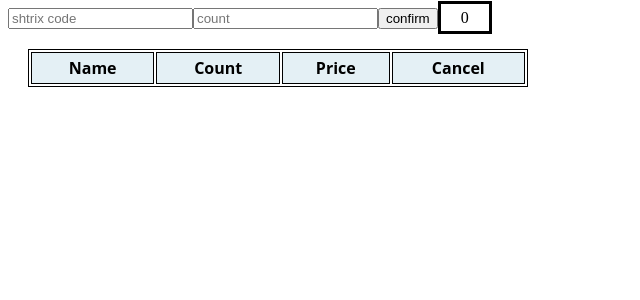
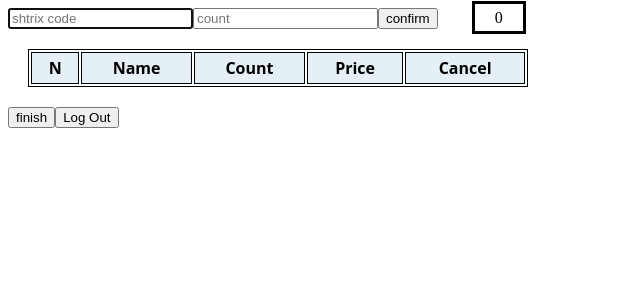
Before and after one commit to SevakMat/offline_shop, a React (Create React App) app: page /workarea in a window 1280 px wide. Shown: the top 300 px of the page, without its empty margins (0-640 px from the left). Built offline with nearby package versions, Linux system fonts and the light colour scheme; sample sign-in values are in the browser's storage.

Commit message:
naxnakan tesq

```diff
--- a/package.json
+++ b/package.json
@@ -8,8 +8,11 @@
     "@testing-library/user-event": "^12.1.10",
     "react": "^17.0.2",
     "react-dom": "^17.0.2",
+    "react-redux": "^7.2.5",
     "react-router-dom": "^5.3.0",
     "react-scripts": "4.0.3",
+    "react-usestateref": "^1.0.5",
+    "redux": "^4.1.1",
     "web-vitals": "^1.0.1"
   },
   "scripts": {
--- a/src/App.js
+++ b/src/App.js
@@ -1,22 +1,28 @@
 import Login from "./login"
-import {Route} from "react-router-dom"
+import {Route,Switch,Redirect} from "react-router-dom"
 import WorkArea from './workArea';
 
 
 function App() {
-  return (
-    <div>
 
-      <Route path="/login">
-        <Login/>
-      </Route>
 
-      <Route  path="/workarea">
-        <WorkArea/>
-      </Route>
+  const isLogin = localStorage.getItem("logined");
+  function Routers(){
 
-    </div>
-  );
+    return(
+      <Switch>
+        <Route exact path="/login">
+          {!isLogin ? <Login/>:<Redirect to="/workarea"/> }
+        </Route>
+
+        <Route exact path="/workarea">
+          {isLogin ? <WorkArea/>: <Redirect to="/login"/>}
+        </Route>
+      </Switch>
+
+    )
+  }
+  return <Routers/>
 }
 
 export default App;
--- a/src/db/db.js
+++ b/src/db/db.js
@@ -1,15 +1,18 @@
 export let array = [{
   type:"milk",
   price:500,
-  code:"1111"
+  code:"1111",
+  count:0
 },
 {
   type:"meat",
   price:3000,
-  code:"2222"
+  code:"2222",
+  count:0
 },
 {
   type:"bred",
   price:300,
-  code:"3333"
+  code:"3333",
+  count:0
 }]
--- /dev/null
+++ b/src/finish.js
@@ -0,0 +1,29 @@
+import "./style.css"
+
+import {useRef,useState,useEffect} from "react"
+
+function Finish({price,goBack}){
+
+  const inputPrice = useRef()
+  const [result,setResult] = useState('')
+
+  function confirm(){
+    let zdachi =parseInt(inputPrice.current.value )-price
+      setResult(zdachi)
+  }
+  useEffect(() => {
+    inputPrice.current.focus();
+  }, []);
+
+  return(
+    <div className="finishArea">
+      <div>dzer arevtri arjeqy - {price}</div>
+      <input ref = {inputPrice} placeholder="input price"/>
+      <button onClick={confirm}>hastatel ardyunqy</button>
+      <div>{result}</div>
+      <button onClick = {goBack}>go back</button>
+    </div>
+  )
+}
+
+export default Finish
--- a/src/index.js
+++ b/src/index.js
@@ -2,13 +2,17 @@ import React from 'react';
 import ReactDOM from 'react-dom';
 import App from './App';
 import { BrowserRouter as Router } from "react-router-dom";
+import store from "./store.js"
+import {Provider} from "react-redux"
 
 ReactDOM.render(
   <React.StrictMode>
 
-    <Router>
-      <App />
-    </Router>
+    <Provider store={store}>
+      <Router>
+        <App />
+      </Router>
+    </Provider>
 
 
   </React.StrictMode>,
--- a/src/items.js
+++ b/src/items.js
@@ -1,18 +1,15 @@
 import "./style.css"
 
-function Items({test}){
+function Items({test, cancleItem}){
 
-  function cancleItem(){
-    console.log(3333);
 
-  }
 
   function renderItems(itemList){
-
     return (
       <table  className="itemsArea">
             <thead>
               <tr>
+                <th>N</th>
                 <th>Name</th>
                 <th>Count</th>
                 <th>Price</th>
@@ -22,12 +19,15 @@ function Items({test}){
             </thead>
         {itemList.map((item,i) => {
           return(
+            <tbody key = {i}>
               <tr key={i}>
+                <th>{item.n}</th>
                 <th >{item.type}</th>
                 <td>{item.count}</td>
                 <td>{item.price}</td>
-                <td onClick={cancleItem}>X</td>
+                <td onClick={cancleItem}>{item.x}</td>
               </tr>
+            </tbody>
           )
         })}
       </table>
--- a/src/login.js
+++ b/src/login.js
@@ -1,5 +1,5 @@
 import {useHistory } from "react-router-dom";
-import {useRef} from "react"
+import {useRef,useEffect} from "react"
 
 function Login(){
 
@@ -8,19 +8,23 @@ function Login(){
   const emailInput = useRef(null)
   const passInput = useRef(null)
 
+
   function submit(){
 
-    console.log(passInput.current.value);
-    console.log(emailInput.current.value);
+    localStorage.setItem("logined",1)
+    history.push('/workarea');
+    window.location.reload()
+  }
 
-    history.push(`/workarea`);
-  }
+  useEffect(() => {
+    emailInput.current.focus();
+  }, []);
 
   return(
     <div className="App">
-    <input ref={emailInput} type = "email"/>
-    <input ref={passInput} type = "password"/>
-    <button onClick ={submit}  type = "submit"> Submit</button>
+    <input ref={emailInput}/>
+    <input ref={passInput} />
+    <button onClick ={submit}  type = "submit"> log in</button>
  </div>
 
   )
--- a/src/service/servise.js
+++ b/src/service/servise.js
@@ -3,12 +3,15 @@ import {array} from "../db/db"
 
 function getItem(code){
 
-  for(let i =0;i<array.length;i++){
+  for(let i = 0; i < array.length; i++){
     if(array[i].code === code){
-      console.log("ka");
-      return array[i]
-    }else{
-      console.log("chka nman ban ");
+      let x = {
+        type:array[i].type,
+        price:array[i].price,
+        code:array[i].code,
+        count:array[i].count
+      }
+      return x
     }
   }
 }
--- /dev/null
+++ b/src/store.js
@@ -0,0 +1,21 @@
+import {createStore} from "redux"
+
+
+const Store = createStore(function(state,action){
+  if(action.type === "changeName"){
+    return{
+      ...state,
+      isLogin:{
+        check:action.payload
+      }
+    }
+  }
+
+  return state
+},{
+  price:{
+    check:0
+  }
+})
+
+export default Store;
--- a/src/style.css
+++ b/src/style.css
@@ -1,7 +1,7 @@
 .price{
   border: 3px solid black;
   padding: 5px 20px;
-  margin: auto;
+  margin-left: 34px;
 }
 .item{
   border: 2px solid black;
@@ -24,3 +24,11 @@ th, td {
   border: 1px solid black;
   padding:4px 6px;
 }
+.finishArea{
+  border: 4px solid black;
+  margin: 80px;
+  padding: 20px;
+}
+.finishArea > * {
+  margin: 10px 5px;
+}
--- a/src/workArea.js
+++ b/src/workArea.js
@@ -1,76 +1,114 @@
+import "./style.css"
+
 import Items from "./items"
+import getItem from "./service/servise"
+import Finish from "./finish"
 
-import "./style.css"
-import {useState,useRef} from "react"
+import {useHistory } from "react-router-dom";
+import {useState,useRef,useEffect} from "react"
 
-import getItem from "./service/servise"
+
 
 function WorkArea(){
 
   const [sumPrice, setSumPrice] = useState(0)
-  const ShtrixCod = useRef(null);
+  const shtrixCod = useRef(null);
   const countInput = useRef(null);
-
+  const history = useHistory()
   const [itemList, setItemList]=useState([])
-  const [worning, setWorning]=useState('')
+  const [warning, setWarning]=useState('')
+  const [isFinish,setIsFinish]=useState(false)
 
   function setItemInItemList(tempItem){
-    if(tempItem===undefined){
-      setWorning("worning")
+
+    function addOrChange(temp){
+      let rrr = false
+      for(let i = 0 ; i < itemList.length; i++) {
+        if(itemList[i].type === temp.type){
+          rrr = true
+          itemList[i].count = itemList[i].count + temp.count
+          setItemList(itemList);
+        }
+      }
+      if(!rrr){
+        setItemList(itemList=>[...itemList,temp])
+      }
+    }
+
+    if(!tempItem){
+      setWarning("warning")
     }
     else{
-      setWorning("")
-
+      setWarning("")
       if(countInput.current.value===''){
         let newSumPrice = sumPrice + tempItem.price
         setSumPrice(newSumPrice)
-        tempItem["count"]=1
+        tempItem.count = 1
       }
       else{
         let newSumPrice = sumPrice + tempItem.price*countInput.current.value
         setSumPrice(newSumPrice)
-
-        tempItem["count"]= + countInput.current.value
+        tempItem.count = parseInt(countInput.current.value)
       }
-
-      console.log(tempItem);
-      let ind = true
-
-      let newArr= itemList.map((item) => {
-        if(item.type === tempItem.type){
-          return  item.count  = tempItem.count
-        }
-      })
-
-      if(ind){
-        setItemList(itemList => [...itemList, tempItem]);
-      }else{
-        console.log("hesaaaaa",itemList);
-        setItemList(newArr)
-      }
+      addOrChange(tempItem)
 
     }
   }
 
   function confirm(){
-    let tempItem = getItem(ShtrixCod.current.value)
-    console.log(tempItem);
+    let tempItem = getItem(shtrixCod.current.value)
+    setItemInItemList(tempItem)
+    tempItem["x"]="X"
+    tempItem["n"]=itemList.length+1
+  }
+  function logOut(){
+    localStorage.clear()
+    history.push('/login');
+    window.location.reload()
+  }
 
-      setItemInItemList(tempItem)
+  function finish(){
+    setItemList([])
+    if(sumPrice!==0){
+      setIsFinish(true)
+    }
+  }
+  function goBack(){
 
+    setIsFinish(false)
+    setSumPrice(0)
+    shtrixCod.current.value = null
+    countInput.current.value = null
+  }
 
+  useEffect(() => {
+    shtrixCod.current.focus();
+  }, [sumPrice]);
 
-
+  function cancleItem(e){
+    let cancleItemName= e.target.parentElement.childNodes[1].innerHTML
+    let count = e.target.parentElement.childNodes[2].innerHTML
+    let price = e.target.parentElement.childNodes[3].innerHTML
+    let changeArray = itemList.filter((item)=>{
+      return (item.type !== cancleItemName)
+    })
+    shtrixCod.current.value = null
+    countInput.current.value = null
+    setSumPrice(sumPrice-(count*price))
+    setItemList(changeArray)
   }
 
   return(
     <div>
-      <input ref={ShtrixCod} placeholder="shtrix code"/>
+      <input ref={shtrixCod} placeholder="shtrix code"/>
       <input ref={countInput} placeholder="count" />
       <button onClick={confirm} >confirm</button>
       <span className="price" >{sumPrice}</span>
-      <Items test={itemList}/>
-      <div>{worning}</div>
+      <Items test={itemList} cancleItem={cancleItem}/>
+      <div>{warning}</div>
+      {!isFinish && <button onClick={finish}>finish</button>}
+      {isFinish && <Finish price={sumPrice} goBack = {goBack}/>}
+      <button onClick={logOut} >Log Out</button>
     </div>
   );
 }
```
Also changed, not shown: 1 other file (tests, documents, lock files or other folders).
